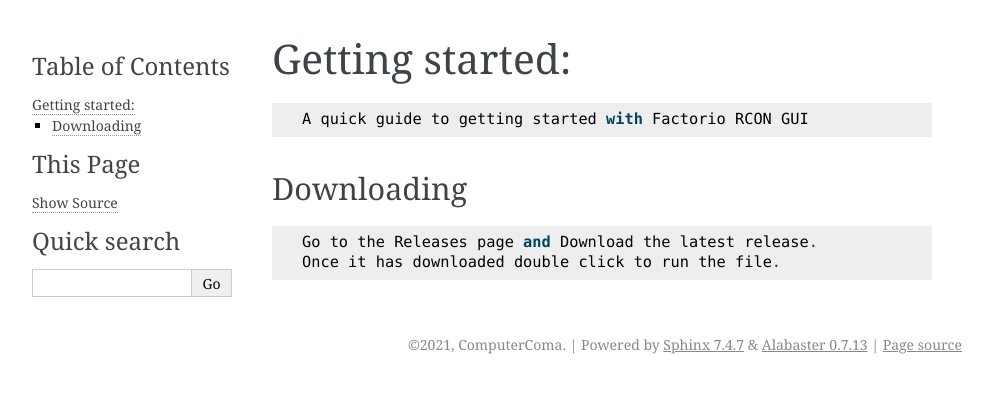
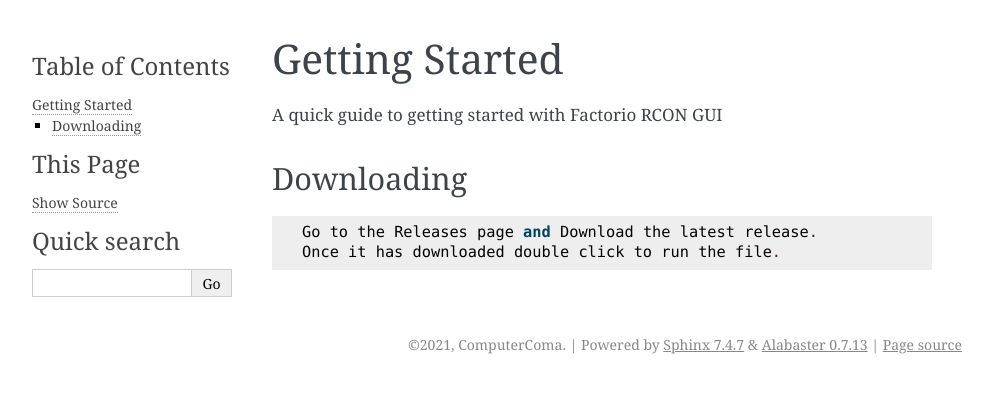
Before and after one commit to ComputerComa/Facotorio-rcon-gui, a Sphinx documentation site: the page built from docs/getting_started.md, in a window 1280 px wide. Shown: the top 393 px of the page, without its empty margins (148-1141 px from the left). Built offline with Sphinx 7.4.7, drawn with Linux system fonts in a browser that asks for light colours.

```diff
--- a/docs/getting_started.md
+++ b/docs/getting_started.md
@@ -1,5 +1,10 @@
-# Getting started:
-    A quick guide to getting started with Factorio RCON GUI
-## Downloading
+Getting Started
+================
+
+A quick guide to getting started with Factorio RCON GUI
+
+Downloading
+-----------
+
     Go to the Releases page and Download the latest release.
     Once it has downloaded double click to run the file.
```
